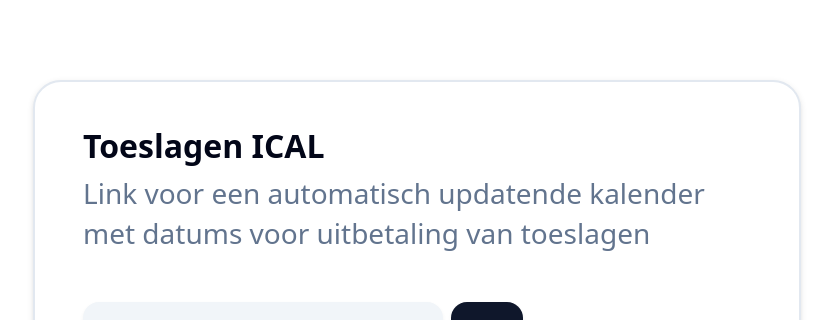
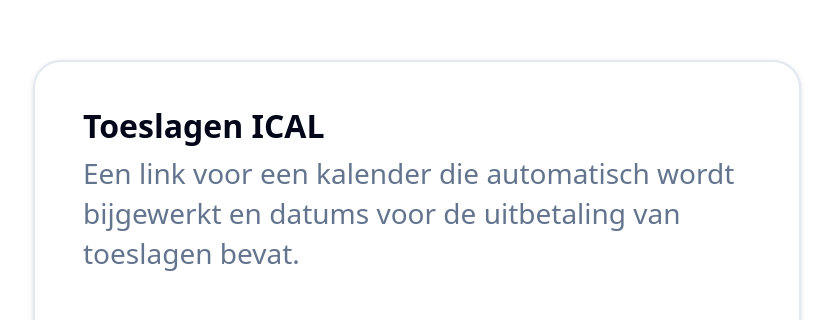
Before and after one commit to ketelaar/toeslagen-cal, a SvelteKit app: page / in a window 1280 px wide. Shown: the part 104-424 px from the top of the page, without its empty margins (223-1056 px from the left). Built offline with nearby package versions, Linux system fonts and the light colour scheme.

Commit message:
Rephrased the description of the site within the card

```diff
--- a/src/routes/+page.svelte
+++ b/src/routes/+page.svelte
@@ -31,7 +31,7 @@
 	<Card.Header>
 		<Card.Title>Toeslagen ICAL</Card.Title>
 		<Card.Description
-			>Link voor een automatisch updatende kalender met datums voor uitbetaling van toeslagen</Card.Description
+			>Een link voor een kalender die automatisch wordt bijgewerkt en datums voor de uitbetaling van toeslagen bevat.</Card.Description
 		>
 	</Card.Header>
 	<Card.Content>
```
